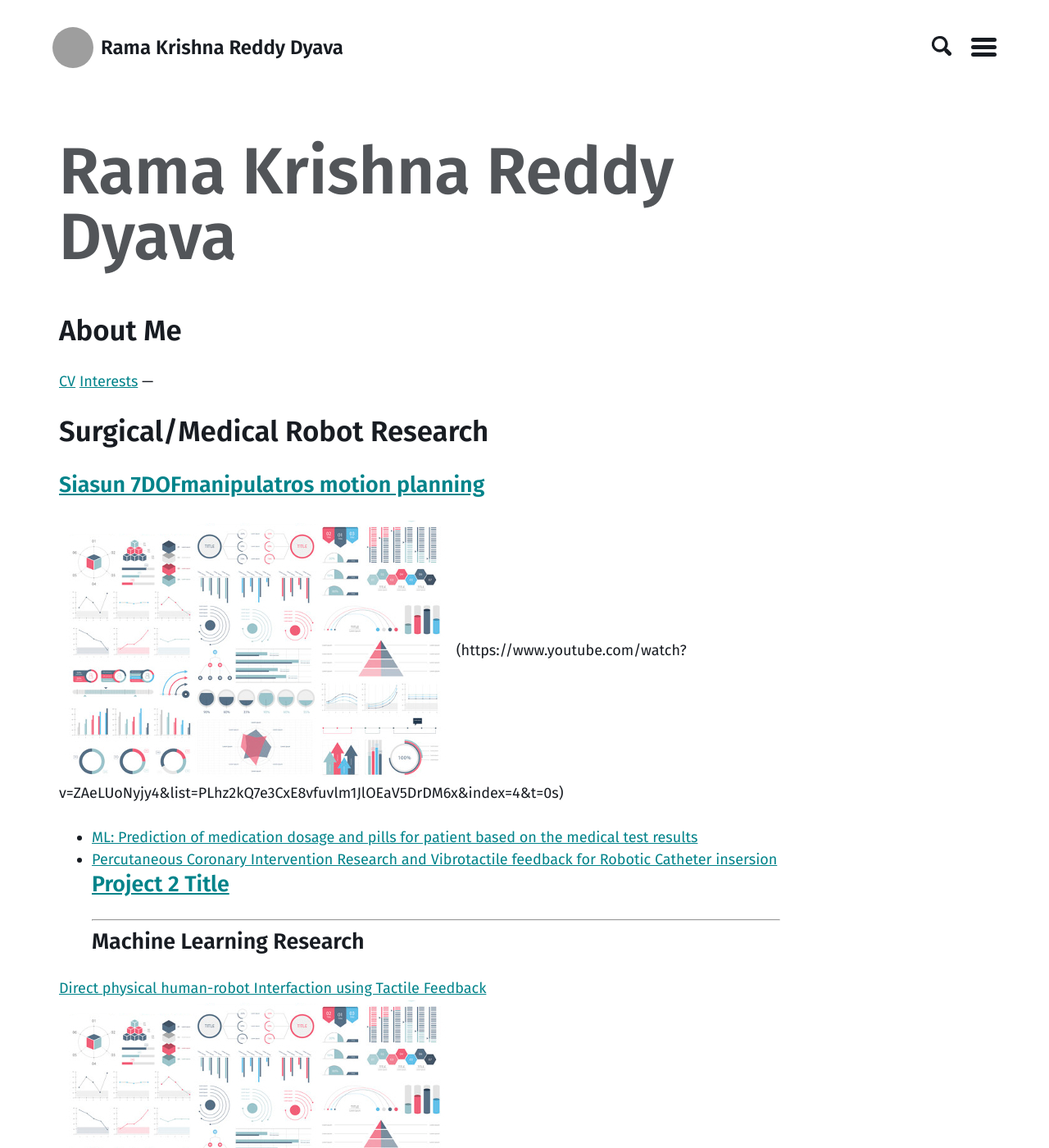
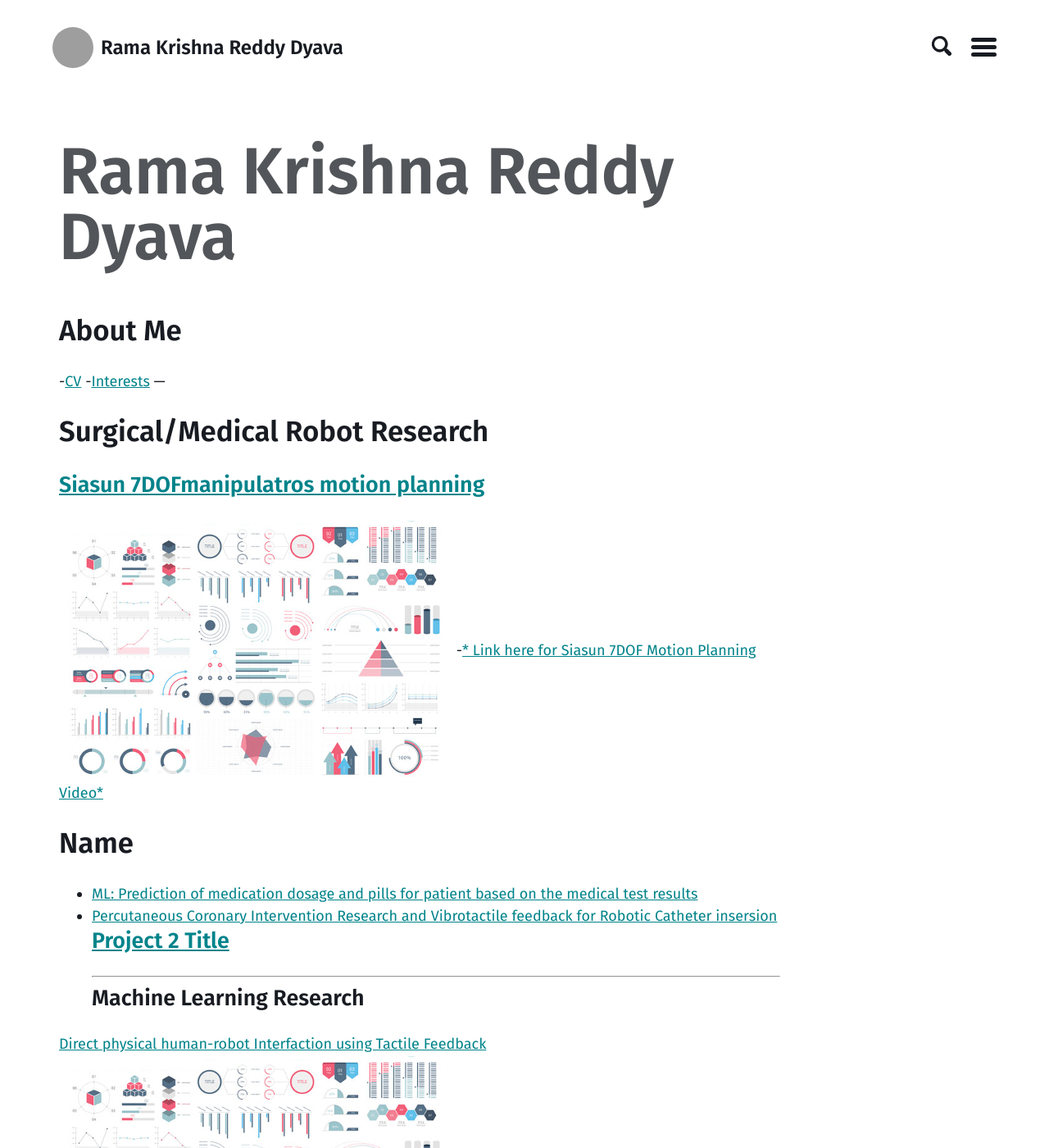
Before and after one commit to rkdyava/rama.github.io, a Jekyll site: the page built from index.md, in a window 1280 px wide and 1400 px high. Shown: the whole window at 82% size. Built offline with Jekyll 4.4.1, drawn with Linux system fonts in a browser that asks for light colours; our own code applies the rules of GitHub Pages for plain Markdown files; comment, search, counter and statistics services are not loaded; grey boxes are pictures that could not be loaded.

Commit message:
Update index.md

```diff
--- a/index.md
+++ b/index.md
@@ -1,12 +1,14 @@
 <!-- ## Portfolio -->
 ## About Me
 
-[CV](/pdf/CV.pdf)
-[Interests](/pdf/BACKGROUND EXPERIENCE ON ROBOTICS RESEARCH.pdf)
+-[CV](/pdf/CV.pdf)
+-[Interests](/pdf/BACKGROUND EXPERIENCE ON ROBOTICS RESEARCH.pdf)
 ---
 ## Surgical/Medical Robot Research
 ### [Siasun 7DOFmanipulatros motion planning](docs/posts.md)
-<img src="images/dummy_thumbnail.jpg?raw=true"/> (https://www.youtube.com/watch?v=ZAeLUoNyjy4&list=PLhz2kQ7e3CxE8vfuvlm1JlOEaV5DrDM6x&index=4&t=0s)
+<img src="images/dummy_thumbnail.jpg?raw=true"/>
+-[* Link here for Siasun 7DOF Motion Planning Video*](https://www.youtube.com/watch?v=ZAeLUoNyjy4&list=PLhz2kQ7e3CxE8vfuvlm1JlOEaV5DrDM6x&index=4&t=0s)
+## Name
 - [ML: Prediction of medication dosage and pills for patient  based on the medical test results ](https://www.youtube.com/watch?v=ZAeLUoNyjy4&list=PLhz2kQ7e3CxE8vfuvlm1JlOEaV5DrDM6x&index=4&t=0s)
 - [Percutaneous Coronary Intervention Research and Vibrotactile feedback for Robotic Catheter insersion ](pdf/Dyava_PCI_presentation.pdf)
 ### [Project 2 Title](http://example.com/)
```
